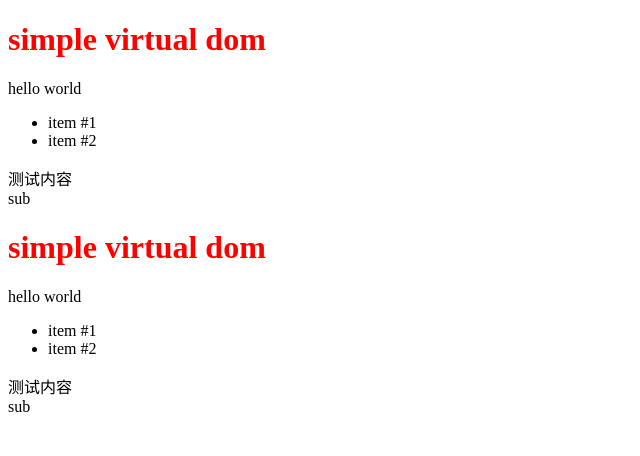
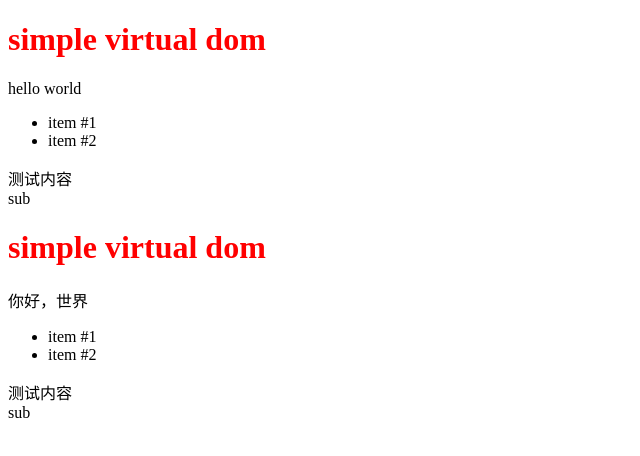
Before and after one commit to SinanJS/titan, a website: page examples/vdom.html in a window 1280 px wide. Shown: the whole page, without its empty margins (0-640 px from the left). Drawn offline with Linux system fonts and the light colour scheme.

Commit message:
单向数据流绑定，初步

```diff
--- a/examples/vdom.html
+++ b/examples/vdom.html
@@ -9,7 +9,7 @@
     <div id="container">
         <!--dsfdsf-->
         <h1 style="color:red">simple virtual dom</h1>
-        <p id="title">hello world</p>
+        <p id="title" t-text="say">hello world</p>
         <ul>
             <li>item #1</li>
             <li>item #2</li>
@@ -31,7 +31,10 @@
     console.log(document.querySelector("#container"));
     require(['Ti'],function (Ti) {
         var vd = Ti.render({
-            el:"#container"
+            el:"#container",
+            data:{
+                say:"你好，世界"
+            }
         });
 
         console.log(Ti.getCache(Ti.vDom).id_container);
--- /dev/null
+++ b/src/dom/directive.js
@@ -0,0 +1,26 @@
+/**
+ * Created by zpc on 2017/5/19.
+ */
+define([
+    "../core",
+    "./velement"
+], function (Ti,VElement) {
+    var drtUtils = {
+        _data:{},
+        prefix: "t",
+        directives: {
+            text: function (children,prop) {
+                var text = drtUtils._data[prop].toString();
+                console.log(text)
+                var vEl = new VElement("#text",[],{},text);
+                return [vEl];
+            }
+        },
+        hocks: {},
+        extend: function () {
+
+        }
+
+    };
+    return drtUtils;
+});
--- a/src/dom/vdom.js
+++ b/src/dom/vdom.js
@@ -3,8 +3,10 @@
  */
 define(["../core",
         "../core/cache",
-        "./velement"],
-function (Ti, Cache,VElement) {
+        "./velement",
+        "./directive"
+    ],
+    function (Ti, Cache, VElement, drtUtils) {
         Ti.vDom = {};
         var VDom = function (options) {
             this.el = options.el;
@@ -13,58 +15,53 @@ function (Ti, Cache,VElement) {
             return this.init();
         };
         VDom.prototype = {
-        init:function () {
-            var vDomTree = this.scanRealDom(this.$el);
+            constructor: VDom,
+            init: function () {
+                var vDomTree = this._scanRealDom(this.$el);
                 var cacheKey = "";
-            if(this.el[0]==="#"){
-                cacheKey = "id_"+this.el.split("#")[1];
-            }else if(this.el[0]==="."){
-                cacheKey = "className_"+this.el.split(".")[1];
-            }else {
+                if (this.el[0] === "#") {
+                    cacheKey = "id_" + this.el.split("#")[1];
+                } else if (this.el[0] === ".") {
+                    cacheKey = "className_" + this.el.split(".")[1];
+                } else {
                     cacheKey = this.el;
                 }
-            Ti.setCache(Ti.vDom,cacheKey,vDomTree);
+                //将虚拟DOM树存入缓存
+                Ti.setCache(Ti.vDom, cacheKey, vDomTree);
 
                 console.log(this._render(vDomTree));
                 // vDomTree = null;
             },
             // 扫描el下的真实DOM结构，生成基本VDOM树
             // https://developer.mozilla.org/zh-CN/docs/Web/API/Node/nodeType
-        scanRealDom:function ($el) {
-            switch ($el.nodeType){
+            _scanRealDom: function ($el) {
+                switch ($el.nodeType) {
                     // 元素节点
                     case 1:
                         var tagName = $el.tagName.toLocaleLowerCase();
                         var props = {};
                         var attrs = $el.attributes;
                         var children = [];
-                    for(var j = 0;j<attrs.length;j++){
+                        // 获取节点属性
+                        for (var j = 0; j < attrs.length; j++) {
                             props[attrs[j].nodeName] = attrs[j].nodeValue;
                         }
                         // 子孙
-                    if($el.childNodes.length>0){
-                        for(var c = 0;c<$el.childNodes.length;c++){
+                        if ($el.childNodes.length > 0) {
+                            for (var c = 0; c < $el.childNodes.length; c++) {
                                 // 递归生成虚拟dOM
-                            var vn = this.scanRealDom($el.childNodes[c]);
-                            if(vn){
+                                var vn = this._scanRealDom($el.childNodes[c]);
+                                if (vn) {
                                     children.push(vn);
                                 }
                             }
                         }
-                    v_node = new VElement(tagName,props,children);
+                        v_node = new VElement(tagName, props, children);
                         return v_node;
                         break;
                     // 文本节点
                     case 3:
-                    return new VElement("#text",{},[],$el.textContent);
-                    break;
-                // 注释节点
-                case 8:
-                    return false;
-                    break;
-                // document节点
-                case 9:
-                    return false;
+                        return new VElement("#text", {}, [], $el.textContent);
                         break;
                     default:
                         return false;
@@ -72,37 +69,50 @@ function (Ti, Cache,VElement) {
                 }
 
             },
-        _createNode:function (vDomTree) {
-            if(!vDomTree){
+            //根据虚拟DOM树生成节点
+            _createNode: function (vDomTree) {
+                if (!vDomTree) {
                     return;
                 }
+                var _this = this;
                 var _node;
                 var tagName = vDomTree.tagName;
                 var props = vDomTree.props;
                 var children = vDomTree.children;
                 var textContent = vDomTree.textContent || "";
-            if(vDomTree.tagName!=="#text"){
+                // 将$data值传给drtUtils;
+                drtUtils._data = this.$data;
+                if (vDomTree.tagName !== "#text") {
                     _node = document.createElement(tagName);
-                for(var name in props){
-                    _node.setAttribute(name,props[name]);
+                    Ti.each(props, function (name, prop) {
+                        var arr = name.split("-");
+                        if (arr && arr[0] == drtUtils.prefix) {
+                            var drt = arr[1];
+                            // 将$data传给directive的具体方法
+                            children = drtUtils.directives[drt](children,prop);
+                        }else{
+                            _node.setAttribute(name, prop);
                         }
-                if(children.length>0){
+                    });
+
+                    if (children.length > 0) {
                         var _this = this;
-                    Ti.each(children,function (index,item) {
+                        Ti.each(children, function (index, item) {
                             _node.appendChild(_this._createNode(item));
                         });
                     }
-            }else {
+                } else {
                     _node = document.createTextNode(textContent);
                 }
                 return _node;
             },
-        _render:function (vDomTree) {
+            _render: function (vDomTree) {
                 document.querySelector("#clone").appendChild(this._createNode(vDomTree));
             }
-    }
+        };
 
         Ti.render = function (options) {
             return new VDom(options);
-    }
+        };
+        return VDom;
     });
```
Also changed, not shown: dist/ti.js. Lines whose indentation alone changed are shown as unchanged.
